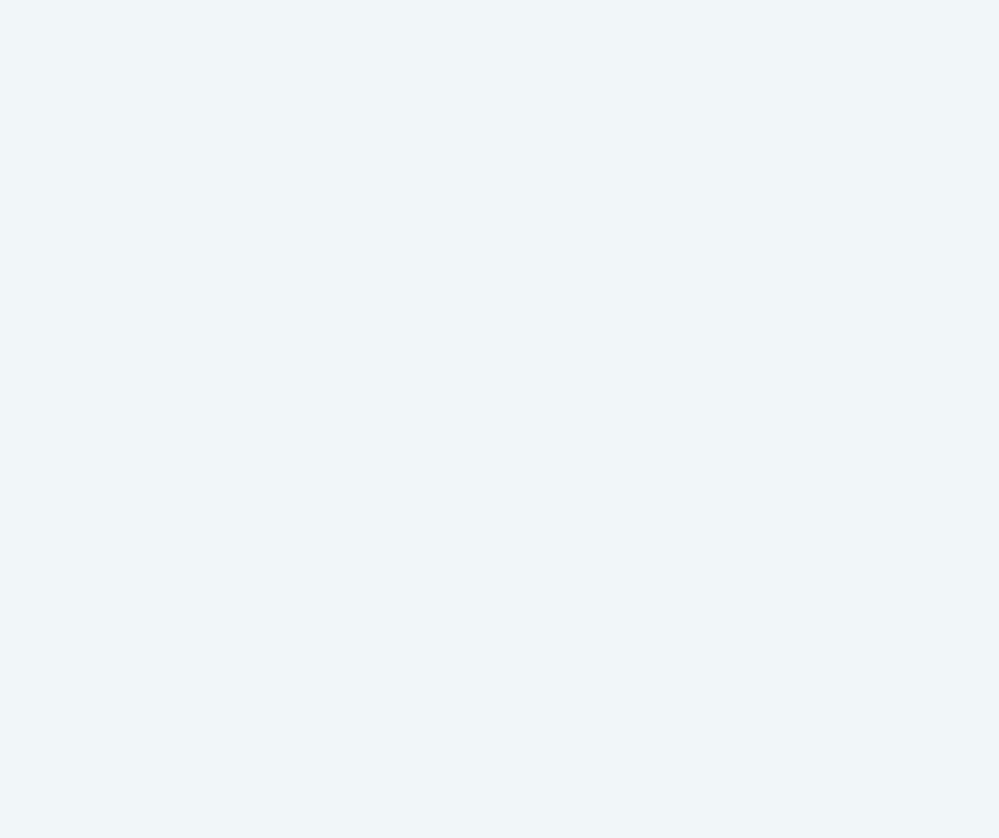
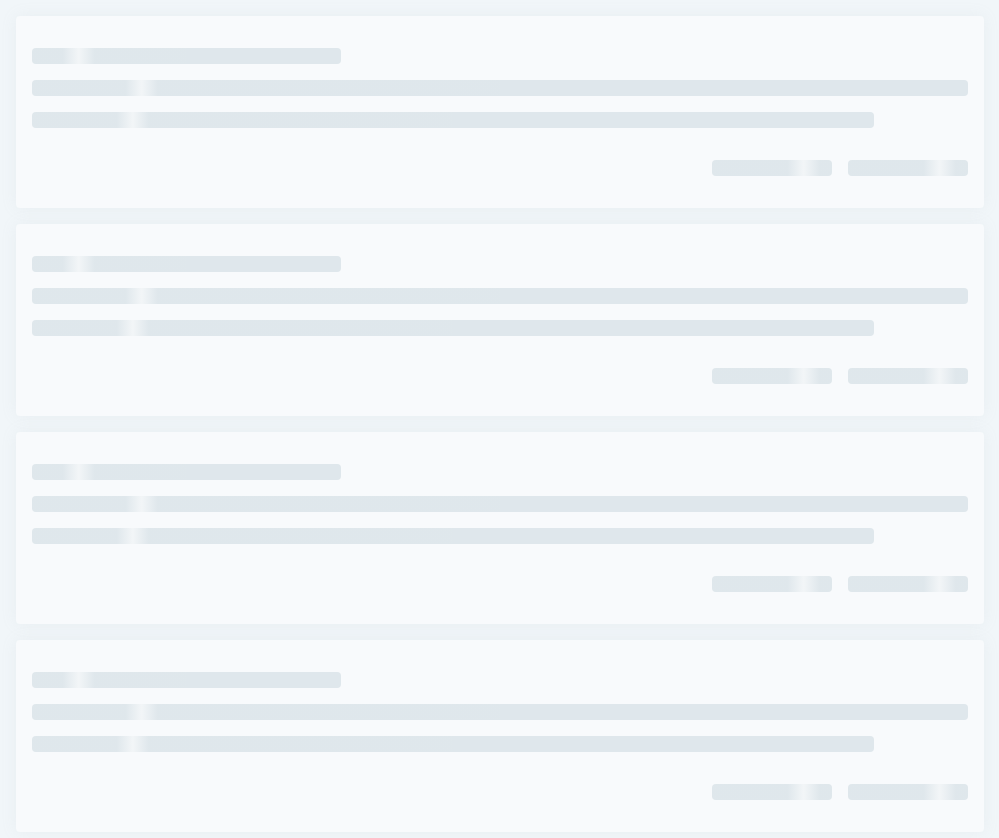
Before and after one commit to gopalloharnew/projects, a plain HTML site: page index.html in a window 1280 px wide. Shown: the whole page, without its empty margins (140-1139 px from the left). Before the commit the page ends 800 px from the top, so only its background shows below. Drawn offline with Linux system fonts and the light colour scheme.

Commit message:
adding skeletons to page and comments to code

```diff
--- a/css/repo-card.css
+++ b/css/repo-card.css
@@ -1,3 +1,4 @@
+/* repo-card */
 .repo-card {
   background-color: var(--bg-secondary);
   padding: 1rem;
@@ -29,6 +30,7 @@
   padding: 0.5rem 1rem;
 }
 
+/* skeleton-loading */
 .repo-link:has(.skeleton-loading-line) {
   background-color: transparent;
   padding: 0;
--- a/css/style.css
+++ b/css/style.css
@@ -22,6 +22,7 @@ body {
   font-family: var(--font-primary);
 }
 
+/* repo-card-wraper */
 .repo-card-wraper {
   width: min(100%, 1000px);
   margin: 0 auto;
--- a/js/script.js
+++ b/js/script.js
@@ -1 +1,18 @@
 console.log("Projects - Gopal Lohar");
+
+// define variables and constants
+const repoCardTemplate = document.querySelector(".repo-card-template");
+const repoCardWraper = document.querySelector(".repo-card-wraper");
+const numberOfSkeletons = 4;
+
+// addSkeletons
+function addSkeletons() {
+  repoCardWraper.innerHTML = "";
+  for (let i = 0; i < numberOfSkeletons; i++) {
+    const repoCard = repoCardTemplate.content.cloneNode(true);
+    repoCardWraper.append(repoCard);
+  }
+}
+
+// Code Running Sequence
+addSkeletons();
```
Also changed, not shown: index.html (+4 -1 lines).
